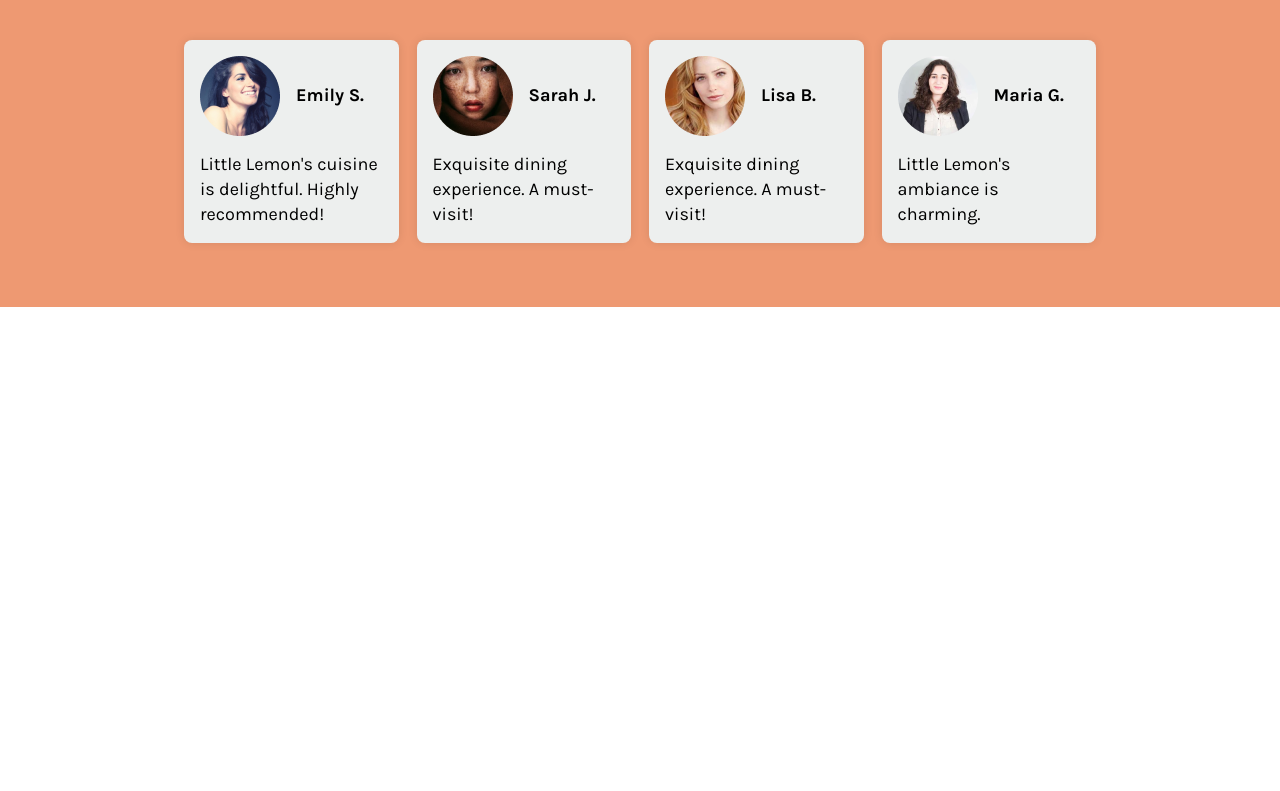
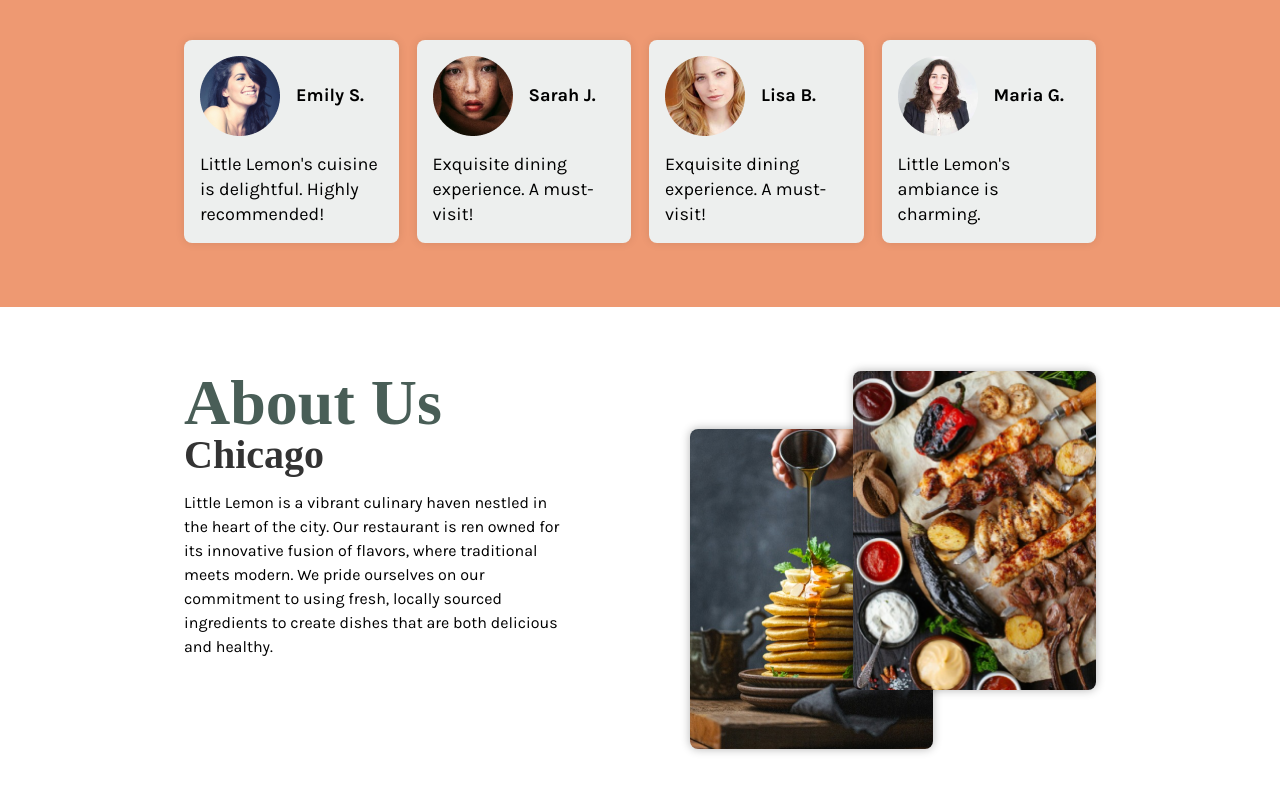
Before and after one commit to daquinoarthur/little-lemon-final-project-capstone, a React (Create React App) app: page / in a window 1280 px wide. Shown: the part 1416-2207 px from the top of the page. Before the commit the page ends 1723 px from the top, so only its background shows below. Built offline with nearby package versions, Linux system fonts and the light colour scheme; a web font is replaced by a local one.

Commit message:
create about section

```diff
--- a/src/App.js
+++ b/src/App.js
@@ -1,4 +1,5 @@
 import "./App.css";
+import { About } from "./components/About";
 import { Header } from "./components/Header";
 import { Hero } from "./components/Hero";
 import { Highlights } from "./components/Highlights";
@@ -11,6 +12,7 @@
       <Hero />
       <Highlights />
       <Testimonials />
+      <About />
     </>
   );
 }
--- /dev/null
+++ b/src/components/About.css
@@ -0,0 +1,49 @@
+.about .container {
+  padding-top: 4rem;
+  padding-bottom: 4rem;
+  display: flex;
+  flex-wrap: wrap;
+  justify-content: space-between;
+}
+
+.about__body {
+  width: 382px;
+}
+
+.about__title {
+  color: var(--color__primary--1);
+}
+
+.about__location {
+  margin-bottom: 1rem;
+  color: var(--color__highlight--2);
+}
+
+.about__text {
+  margin-bottom: 2rem;
+}
+
+.about__images {
+  position: relative;
+  width: 406px;
+  height: 378px;
+}
+
+.about__image {
+  position: absolute;
+  width: 243px;
+  object-fit: cover;
+  border-radius: 8px;
+}
+
+.about__image:first-child {
+  bottom: 0;
+  left: 0;
+  box-shadow: 0 0 10px rgba(0, 0, 0, 0.3);
+}
+
+.about__image:last-child {
+  top: 0;
+  right: 0;
+  box-shadow: 0 0 10px rgba(0, 0, 0, 0.3);
+}
--- /dev/null
+++ b/src/components/About.js
@@ -0,0 +1,26 @@
+import "./About.css";
+import { Container } from "./Container";
+
+export function About() {
+  return (
+    <section className="about">
+      <Container>
+        <article className="about__body">
+          <h2 className="about__title font__display">About Us</h2>
+          <h3 className="about__location font__display--subtitle">Chicago</h3>
+          <p className="about__text font__highlight-text">
+            Little Lemon is a vibrant culinary haven nestled in the heart of the
+            city. Our restaurant is ren owned for its innovative fusion of
+            flavors, where traditional meets modern. We pride ourselves on our
+            commitment to using fresh, locally sourced ingredients to create
+            dishes that are both delicious and healthy.
+          </p>
+        </article>
+        <div className="about__images">
+          <img src="about-2.png" alt="About 2" className="about__image" />
+          <img src="about-1.png" alt="About 1" className="about__image" />
+        </div>
+      </Container>
+    </section>
+  );
+}
```
Also changed, not shown: public/about-1.png (added), public/about-2.png (added).
